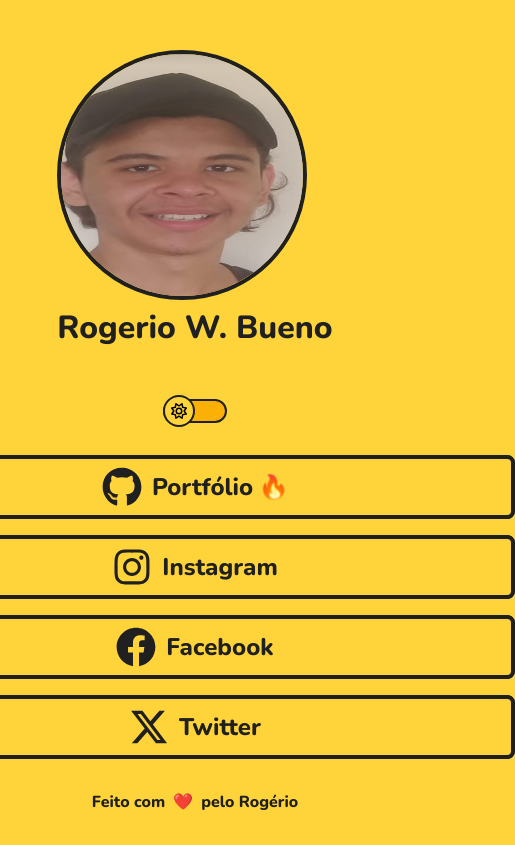
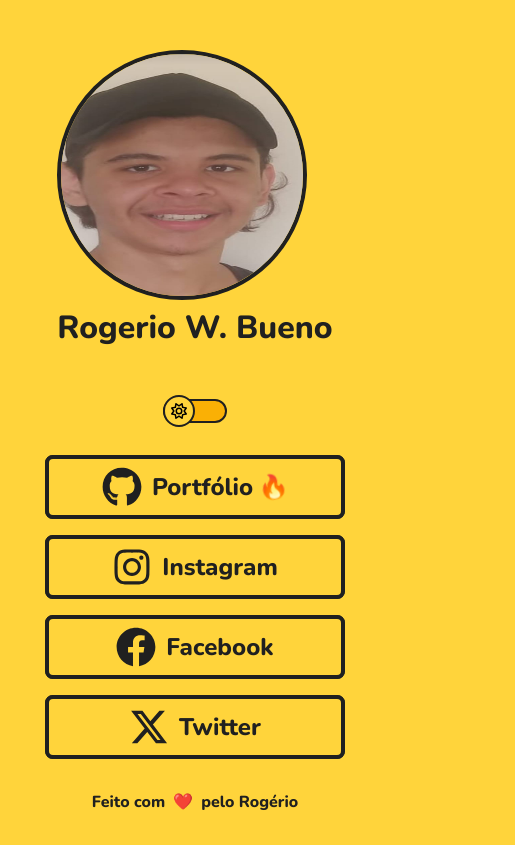
Before and after one commit to ROGERtereber/Conecta-link, a plain HTML site: page index.html in a window 390 px wide. Shown: the whole page, 515 px wide, since content can reach past the window. Drawn offline with nearby package versions, Linux system fonts and the light colour scheme.

Commit message:
estilo: implementando responsividade

```diff
--- a/estilo.css
+++ b/estilo.css
@@ -170,7 +170,7 @@ a {
     border: 4px solid var(--cor-principal-texto-claro);
     border-radius: 8px;
     background-color: var(--cor-principal-texto-claro);
-    width: 640px;
+    width: 300px;
     height: 64px;
 
     position: absolute;
@@ -193,7 +193,7 @@ a {
 
 .social a {
     font-size: 24px;
-    width: 640px;
+    width: 300px;
     height: 64px;
     border: 4px solid var(--cor-principal-texto-claro);
     border-radius: 8px;
@@ -261,7 +261,7 @@ a {
     border: 4px solid var(--cor-principal-texto-claro);
     border-radius: 8px;
     background-color: var(--cor-principal-texto-claro);
-    width: 640px;
+    width: 300px;
     height: 64px;
 
     position: absolute;
@@ -348,3 +348,11 @@ footer p span {
         transform: scale(1);
     }
 }
+
+@media (min-width: 750px) {
+    .social .sombra,
+    .social a,
+    .social-container .sombra {
+        width: 640px;
+    }
+}
```
